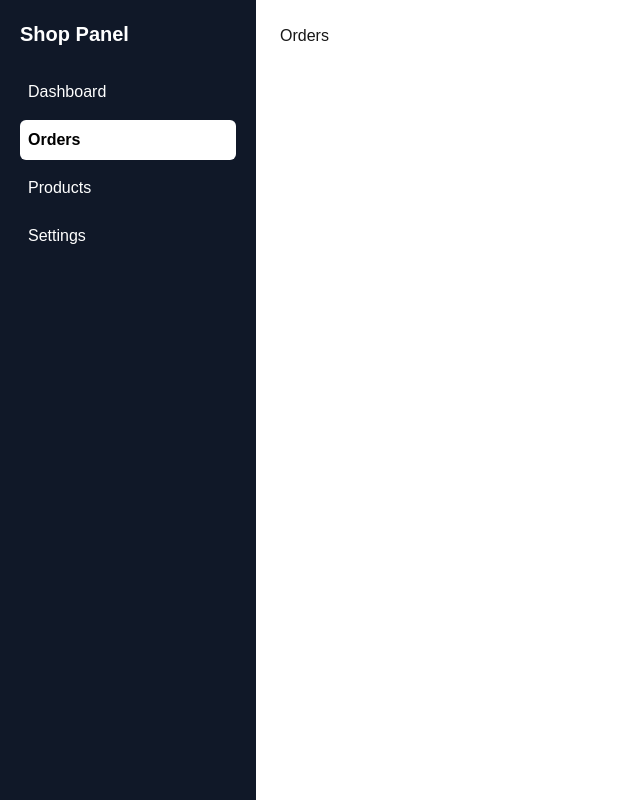
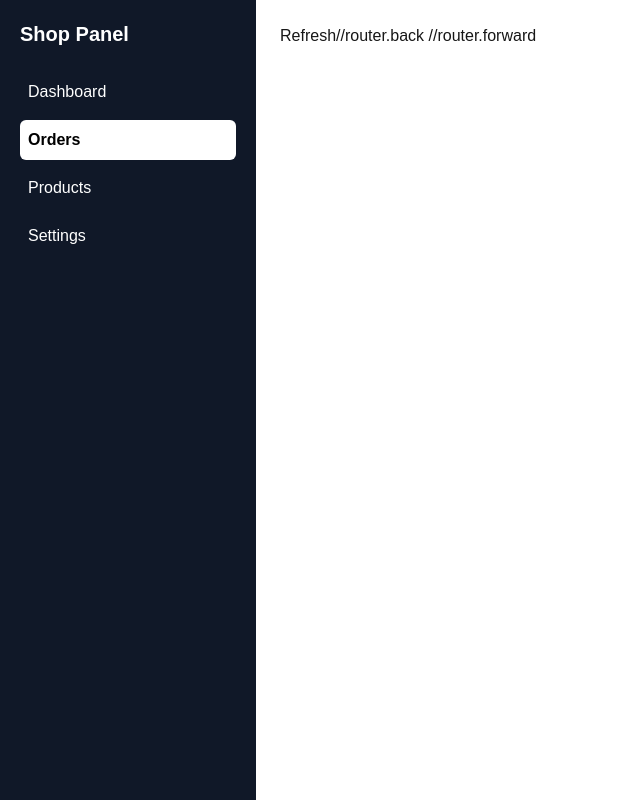
Before and after one commit to neerajgir/master-frontend, a Next.js app in the folder Nextjs/06-core-functions-hooks/: page /shop/orders in a window 1280 px wide. Shown: the whole page, without its empty margins (0-640 px from the left). Built offline with nearby package versions, Linux system fonts and the light colour scheme.

Commit message:
useRouter with methods

```diff
--- a/Nextjs/06-core-functions-hooks/app/shop/dashboard/page.jsx
+++ b/Nextjs/06-core-functions-hooks/app/shop/dashboard/page.jsx
@@ -33,7 +33,7 @@
     </div>
     <div>
       {tab === "analytics" && <p>Showing Analytics Data</p>}
-      {tab === "Sales" && <p>Showing Sales Data</p>}
+      {tab === "sales" && <p>Showing Sales Data</p>}
       {tab === "customers" && <p>Showing customers Data</p>}
     </div>
     </div>
--- a/Nextjs/06-core-functions-hooks/app/shop/orders/page.jsx
+++ b/Nextjs/06-core-functions-hooks/app/shop/orders/page.jsx
@@ -1,8 +1,16 @@
-import React from 'react'
+"use client"
+import { useRouter } from 'next/navigation'
 
 const Orders = () => {
+  const router = useRouter()
   return (
-    <div>Orders</div>
+    <>
+     {/* <div className="hover:cursor-pointer"onClick={()=>router.push("/shop/products")}>Go To Products</div> */}
+     {/* <div className="hover:cursor-pointer"onClick={()=>router.replace("/shop/products")}>Go To Products</div> */}
+    <button onClick={()=>router.refresh()}>Refresh</button>
+    //router.back
+    //router.forward
+    </>
   )
 }
 
```
